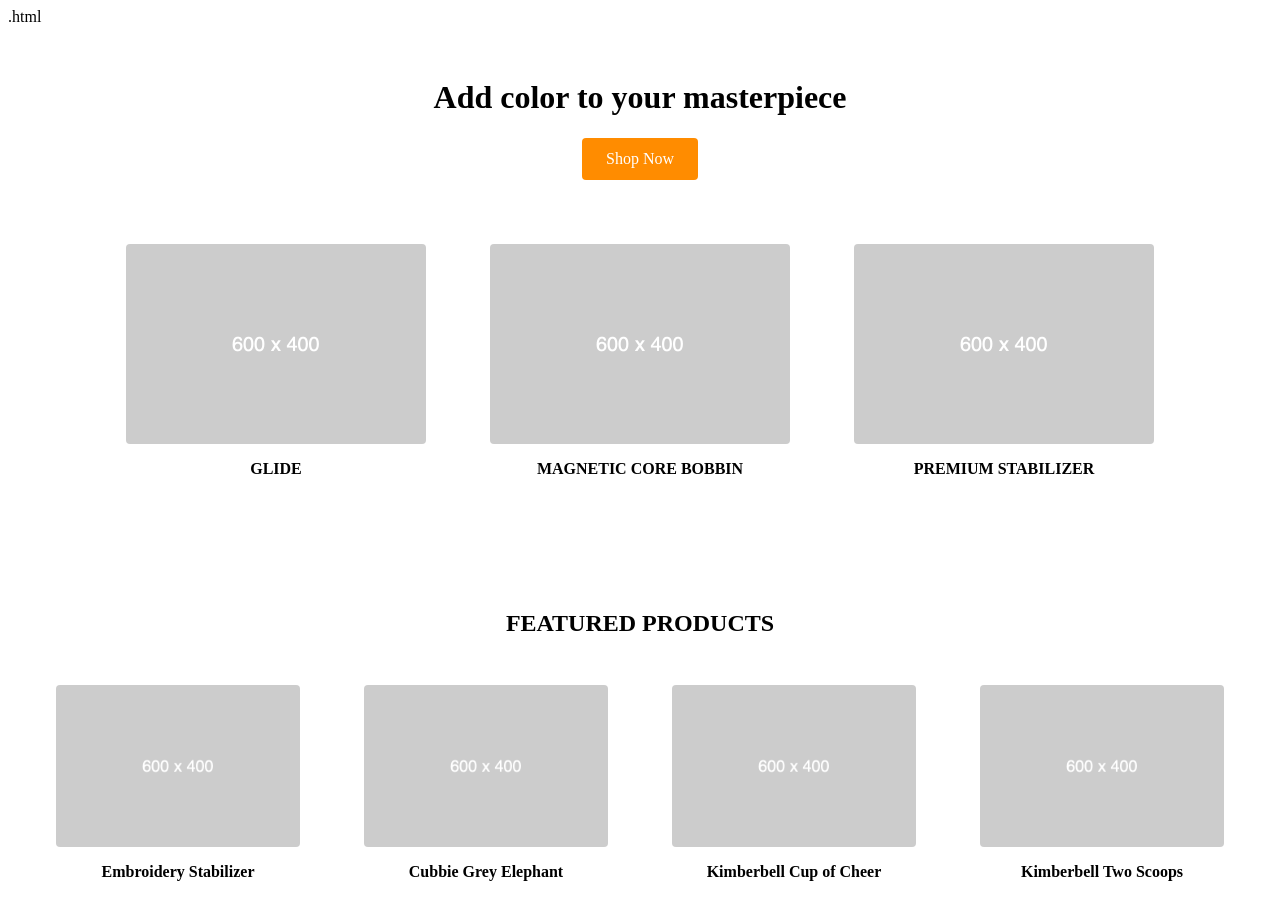
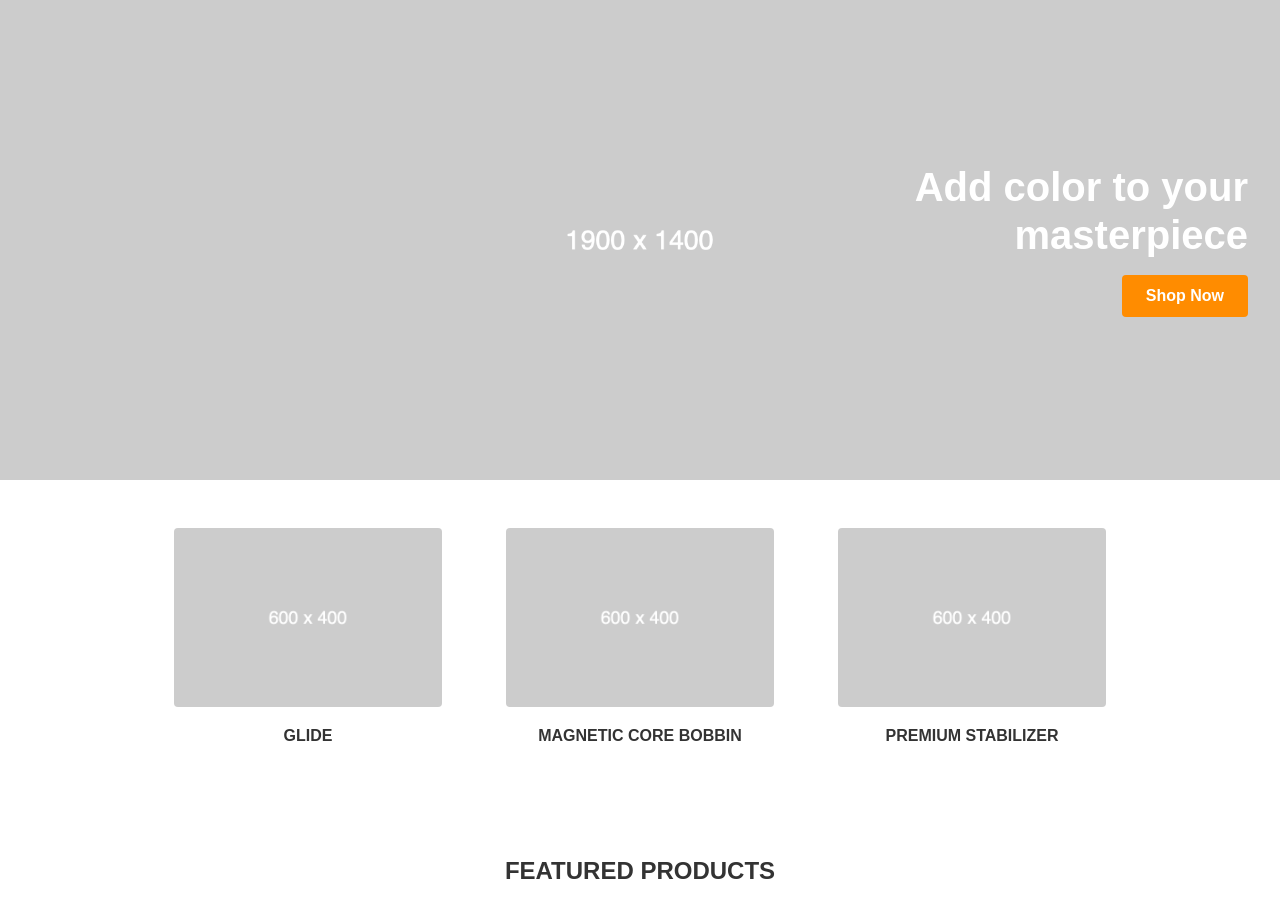
Before and after one commit to lucianomucoo/shero-application, a plain HTML site: page index.html in a window 1280 px wide. Shown: the top 900 px of the page. Drawn offline with Linux system fonts and the light colour scheme.

Commit message:
Hero Design

```diff
--- a/index.html
+++ b/index.html
@@ -1,4 +1,3 @@
-.html
 <!DOCTYPE html>
 <html lang="en">
 <head>
@@ -8,12 +7,14 @@
   <link rel="stylesheet" href="style.css">
 </head>
 <body>
-  <div class="container">
-    <header>
+  <header class="hero-section">
+    <div class="hero-content">
       <h1>Add color to your masterpiece</h1>
       <a href="#" class="cta-button">Shop Now</a>
-    </header>
+    </div>
+  </header>
 
+  <div class="container">
     <section class="top-products">
       <div class="product-flex">
         <div class="product-item">
--- a/style.css
+++ b/style.css
@@ -1,24 +1,64 @@
+/* Reset & Box-Sizing */
+* {
+  margin: 0;
+  padding: 0;
+  box-sizing: border-box;
+}
+
+body {
+  margin: 0;
+  font-family: Arial, sans-serif;
+  color: #333;
+  overflow-x: hidden; /* Prevent horizontal scroll */
+}
+
+header.hero-section {
+  position: relative;
+  height: 60vh; /* Adjust for visible height */
+  width: 100%; /* Full width */
+  background: url('hero-background.png') center/cover no-repeat;
+  display: flex;
+  align-items: center;
+  justify-content: flex-end;
+  padding: 0 2rem; /* Padding to prevent content from touching screen edges */
+  color: white;
+  margin: 0;
+}
+
+.hero-content {
+  text-align: right;
+  max-width: 400px;
+}
+
+.hero-content h1 {
+  font-size: 2.5rem;
+  margin-bottom: 1rem;
+  line-height: 1.2; /* Better readability */
+}
+
+.cta-button {
+  display: inline-block;
+  background-color: #ff8c00;
+  color: white;
+  padding: 0.75rem 1.5rem;
+  text-decoration: none;
+  font-weight: bold;
+  border-radius: 4px;
+  transition: background-color 0.3s ease;
+}
+
+.cta-button:hover {
+  background-color: #e67e00;
+}
+
+/* Container for the main content */
 .container {
   max-width: 1200px;
   margin: 0 auto;
   padding: 2rem;
 }
 
-header {
-  text-align: center;
-  margin-bottom: 3rem;
-}
-
-.cta-button {
-  display: inline-block;
-  background-color: #ff8c00;
-  color: #fff;
-  padding: 0.75rem 1.5rem;
-  text-decoration: none;
-  border-radius: 4px;
-}
-
-/* Top Products Section - Flexbox */
+/* Top Products Section */
 .top-products {
   margin-bottom: 4rem;
 }
@@ -30,30 +70,9 @@ header {
   flex-wrap: wrap;
 }
 
-.product-flex .product-item {
+.product-item {
   flex: 0 1 300px;
   text-align: center;
-}
-
-/* Featured Products Section - Grid */
-.featured-products {
-  text-align: center;
-  padding: 2rem 0;
-}
-
-.featured-products h2 {
-  margin-bottom: 2rem;
-  font-size: 24px;
-}
-
-.product-grid {
-  display: grid;
-  grid-template-columns: repeat(auto-fit, minmax(250px, 1fr));
-  gap: 2rem;
-}
-
-/* Shared Product Styles */
-.product-item {
   background-color: #fff;
   padding: 1rem;
   transition: transform 0.3s ease, box-shadow 0.3s ease;
@@ -75,3 +94,20 @@ header {
   font-size: 16px;
   margin: 0;
 }
+
+/* Featured Products Section */
+.featured-products {
+  text-align: center;
+  padding: 2rem 0;
+}
+
+.featured-products h2 {
+  margin-bottom: 2rem;
+  font-size: 24px;
+}
+
+.product-grid {
+  display: grid;
+  grid-template-columns: repeat(auto-fit, minmax(250px, 1fr));
+  gap: 2rem;
+}
```
Also changed, not shown: hero-background.png (added), 1 other file.
